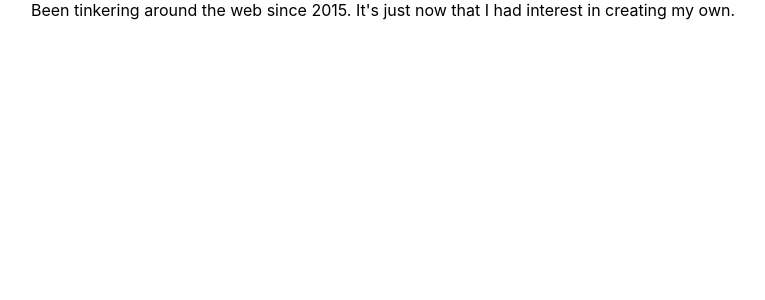
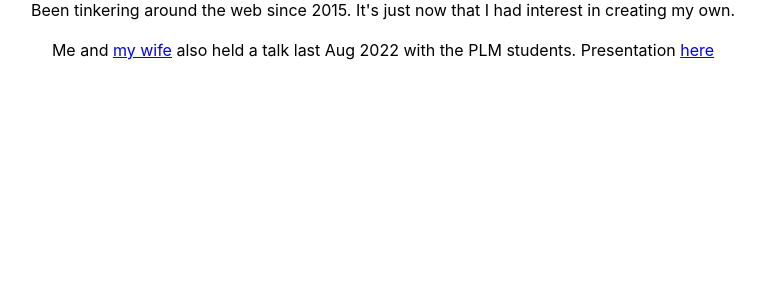
Before and after one commit to narnia1991/narnia1991.github.io, a React (Create React App) app: page / in a window 1280 px wide. Shown: the top 300 px of the page, without its empty margins (257-1022 px from the left). Built offline with nearby package versions, Linux system fonts and the light colour scheme.

Commit message:
:sparkles: Add weaving webs and wife's website

```diff
--- a/src/App.tsx
+++ b/src/App.tsx
@@ -4,7 +4,20 @@ function App() {
   return (
     <div className="App">
       Been tinkering around the web since 2015. It's just now that I had
-      interest in creating my own.
+      interest in creating my own. <br />
+      <br />
+      Me and{" "}
+      <a href="https://jeanaica.com" target="_blank" rel="noreferrer noopener">
+        my wife
+      </a>{" "}
+      also held a talk last Aug 2022 with the PLM students. Presentation{" "}
+      <a
+        href="https://narnia1991.github.io/weaving-webs"
+        target="_blank"
+        rel="noreferrer noopener"
+      >
+        here
+      </a>
     </div>
   );
 }
```
